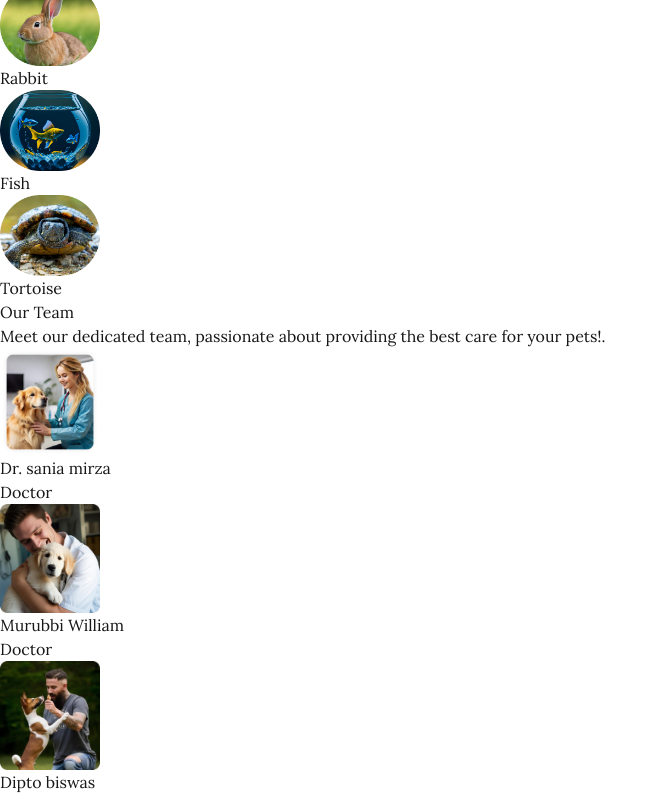
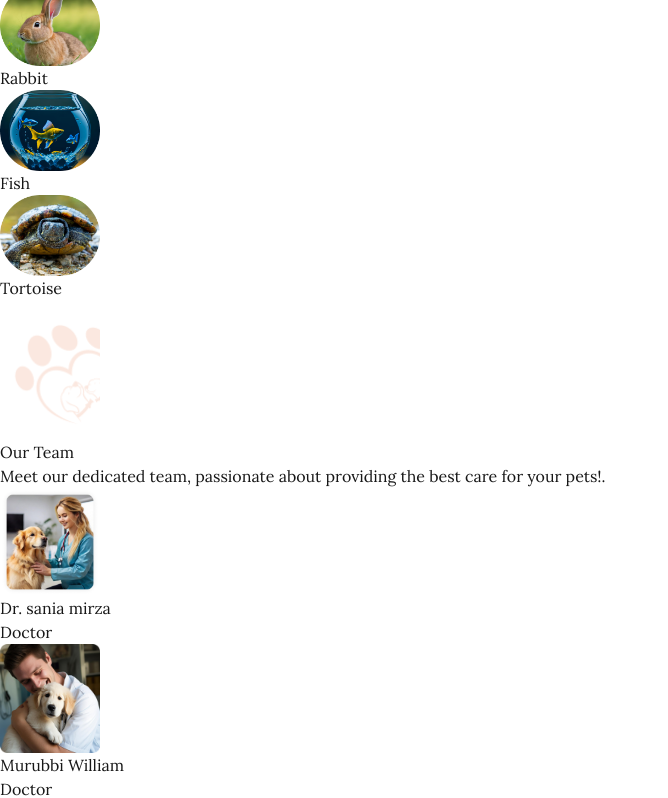
Before and after one commit to RifatBinBaccu9/PatShop-App, a Next.js app: page / in a window 1280 px wide. Shown: the part 9661-10459 px from the top of the page, without its empty margins (0-668 px from the left). Built offline with nearby package versions, Linux system fonts and the light colour scheme.

Commit message:
shop update

```diff
--- a/Components/ShopPeat.tsx
+++ b/Components/ShopPeat.tsx
@@ -3,7 +3,7 @@ import React from 'react'
 
 const ShopPeat = () => {
   return (
-    <div>
+    <div className=' relative'>
         <div className='w-10/12 mx-auto'>
             <h1 className='text-5xl font-laila font-bold'>Shop by Peat</h1>
 
@@ -36,6 +36,10 @@ const ShopPeat = () => {
 
             </div>
         </div>
+
+        <div>
+            <Image src={'/Isolation_Mode.png'} alt='imageleg' width={100} height={100} className=' absolute -top-14 right-0'/>
+        </div>
     </div>
   )
 }
```
